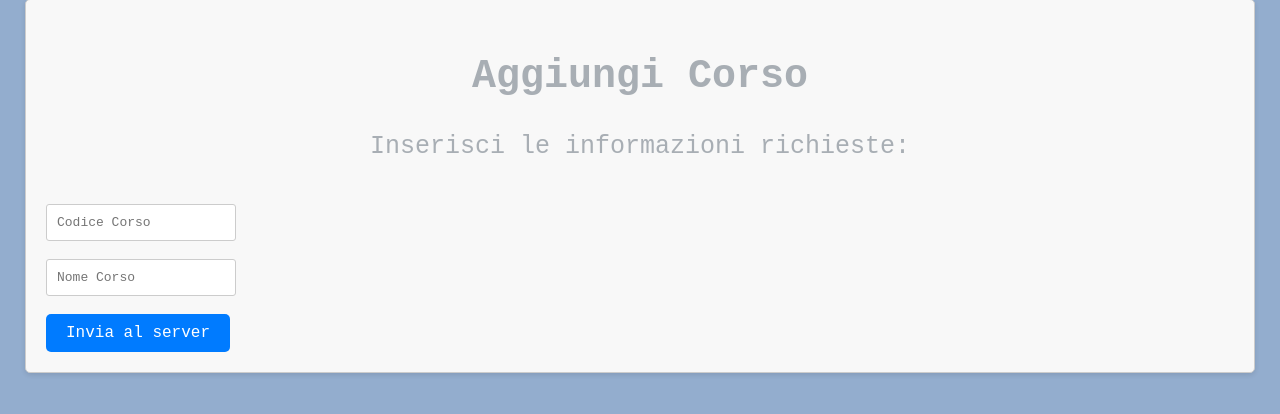
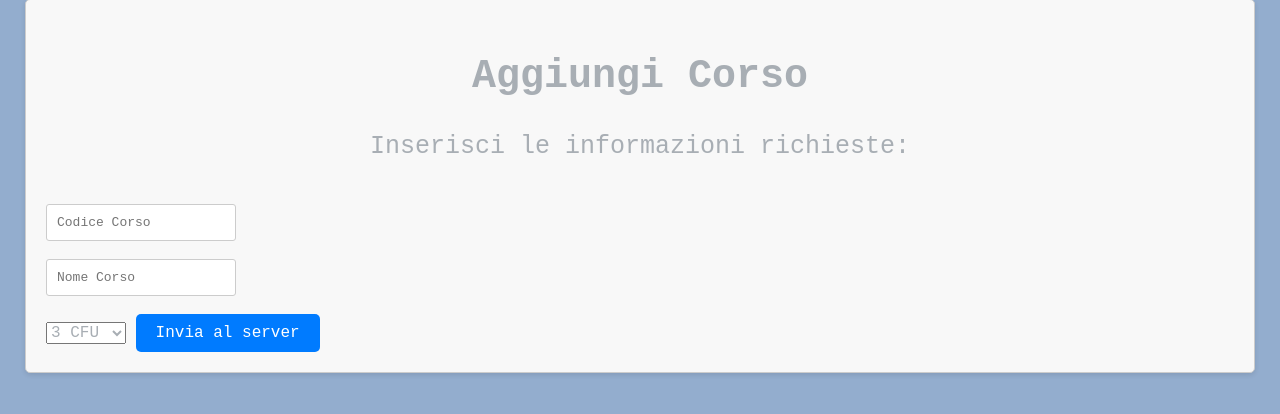
Before and after one commit to JayRen432/Progetto-BD, a Flask app: page /Admin/aggiungi_corso in a window 1280 px wide. Shown: the part 64-478 px from the top of the page. Run offline with Flask 3, Linux system fonts and the light colour scheme; the visitor is signed in with stand-in values (Sample User, id 1); parts of the project's set-up code (start-up, migrations or seed data) failed here and were passed over.

Commit message:
Update Crea_corso.html

```diff
--- a/templates/Crea_corso.html
+++ b/templates/Crea_corso.html
@@ -7,6 +7,11 @@
     <form>
         <input type="text" id="codice_corso" name="codice_corso" placeholder="Codice Corso"><br>
         <input type="text" id="nome_corso" name="nome_corso" placeholder="Nome Corso"><br>
+        <select id="CFU">
+            <option value="3">3 CFU</option>
+            <option value="6">6 CFU</option>
+            <option value="12">12 CFU</option>
+        </select>
         <button type="submit" value="Invia" onclick="inviaDati()">Invia al server</button>
     </form>
 </div>
@@ -23,7 +28,8 @@
     function inviaDati() {
         const codiceCorso = document.getElementById("codice_corso").value;
         const nome = document.getElementById("nome_corso").value;
-
+        const cfu = document.getElementById("CFU");
+        const cfuValue = cfu.value;
 
         if (notNull(codiceCorso, nome)) {
             // Esempio di utilizzo di fetch per inviare i dati al server Flask
@@ -35,6 +41,7 @@
                 body: JSON.stringify({
                     codiceCorso: codiceCorso,
                     nome: nome,
+                    cfu: cfuValue
                 })
             })
                 .catch(error => {
```
